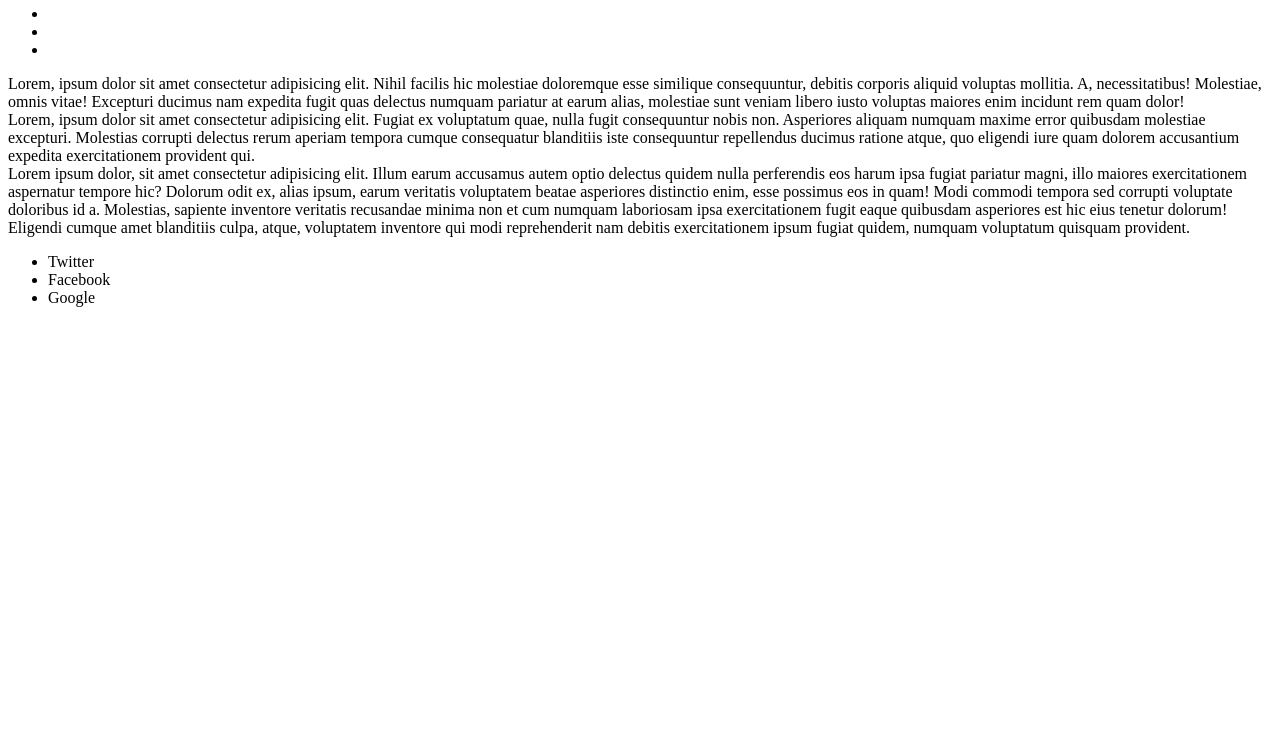
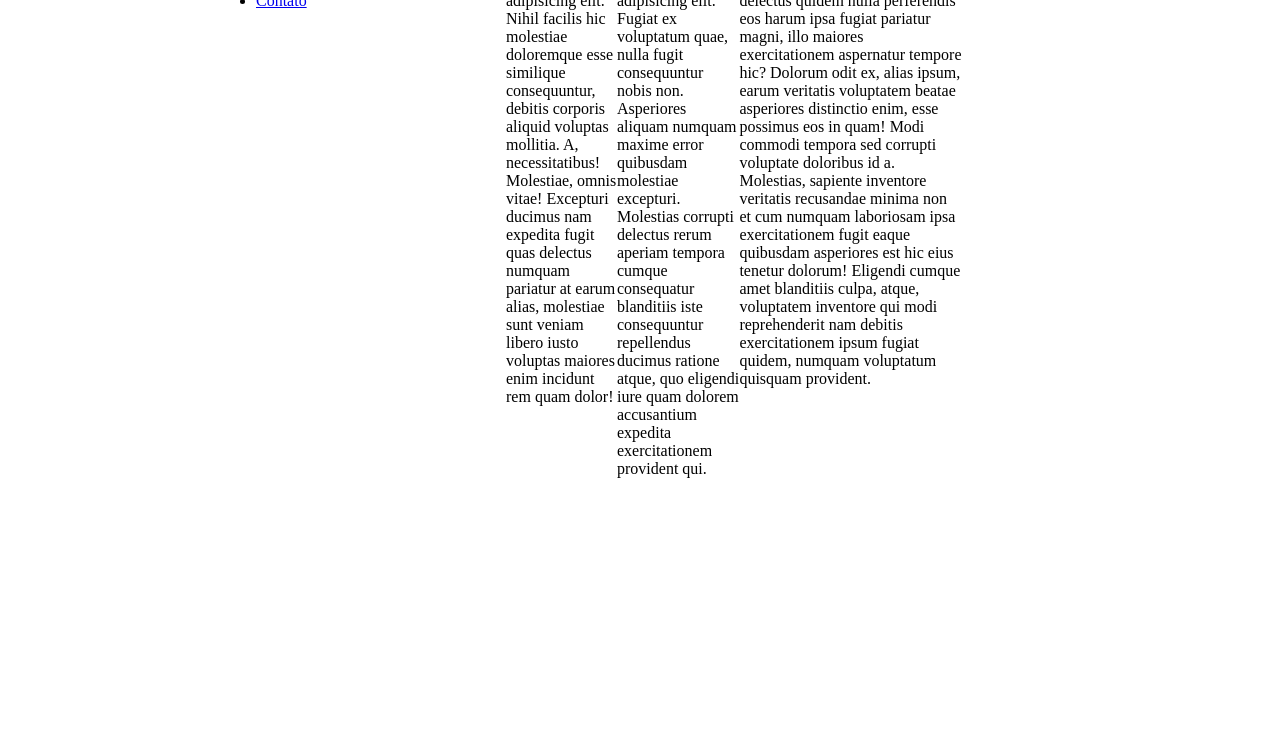
Before and after one commit to fatroo/exercicio-repo, a plain HTML site: page index.html in a window 1280 px wide. Shown: the part 62-800 px from the top of the page. Drawn offline with Linux system fonts and the light colour scheme.

Commit message:
css adicionado e comandos

```diff
--- /dev/null
+++ b/css/zyb-0987-ww3456.css
@@ -0,0 +1,17 @@
+*{
+    margin: 0;
+    padding: 0;
+    box-sizing: border-box;
+    font-size: 16px;
+}
+.conteiner{
+    margin-left: 20%;
+    margin-right: 20%;
+    display: flex;
+}
+.secao{
+    display: flex;
+}
+.cabecalho nav{
+    width: 250px;
+}
--- a/index.html
+++ b/index.html
@@ -5,6 +5,7 @@
     <meta http-equiv="X-UA-Compatible" content="IE=edge">
     <meta name="viewport" content="width=device-width, initial-scale=1.0">
     <title></title>
+    <link rel="stylesheet" href="./css/zyb-0987-ww3456.css">
 </head>
 <body>
     <div class="conteiner">
@@ -12,9 +13,9 @@
             <h2>Exercícios</h2>
             <nav>
                 <ul>
-                    <li><a href="home"></a></li>
-                    <li><a href="sobre"></a></li>
-                    <li><a href="contato"></a></li>
+                    <li><a href="home">Home</a></li>
+                    <li><a href="sobre">Sobre</a></li>
+                    <li><a href="contato">Contato</a></li>
                 </ul>
             </nav>
         </header>
```
